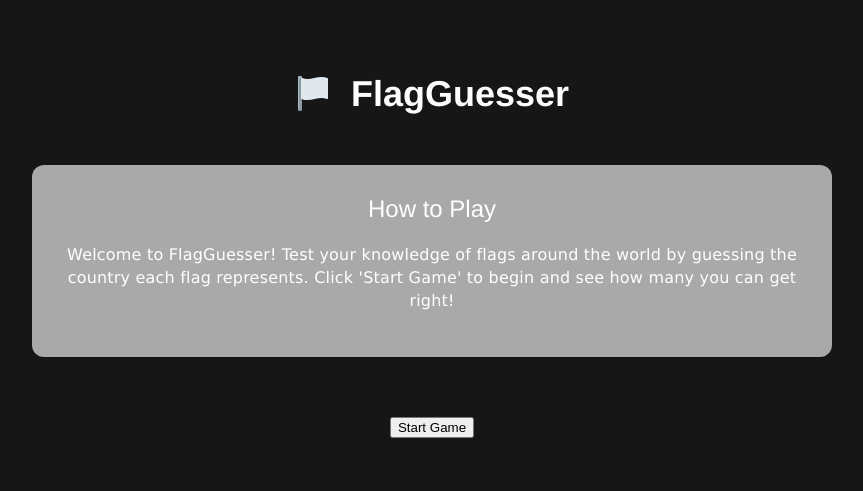
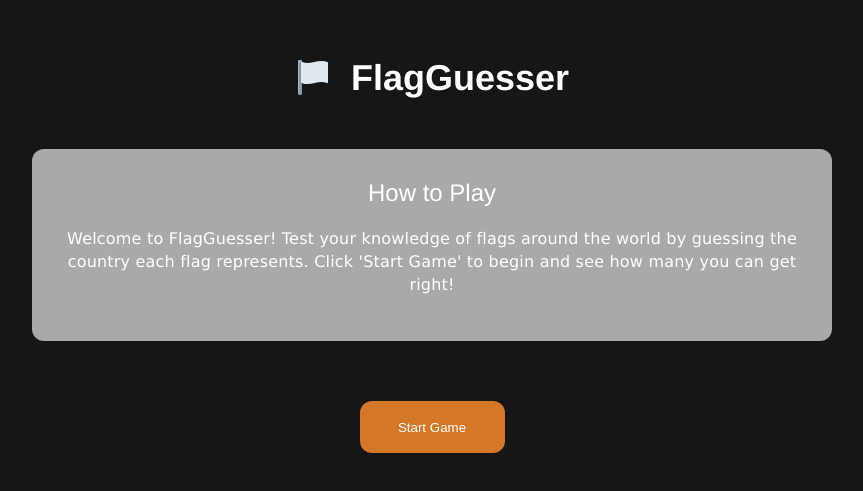
Before and after one commit to Ma1ndudecome/GameFlagAngular, an Angular app: page /Home in a window 1280 px wide. Shown: the part 145-636 px from the top of the page, without its empty margins (208-1071 px from the left). Built offline with nearby package versions, Linux system fonts and the light colour scheme.

Commit message:
add button and style

```diff
--- a/src/app/start-screen/start-screen.component.css
+++ b/src/app/start-screen/start-screen.component.css
@@ -50,6 +50,13 @@
     letter-spacing: 0.2px;
     font-weight: 500;
 }
-button{
+.button-start-game{
     margin-top: 60px;
+    background-color:var(--orange-color);
+    color:var(--light-color);
+    width: 145px;
+    height: 52px;
+    border-radius: 12px;
+    border: none;
+    cursor: pointer;
 }
--- a/src/app/start-screen/start-screen.component.html
+++ b/src/app/start-screen/start-screen.component.html
@@ -14,5 +14,5 @@
         </p>
     </div>
 
-    <button>Start Game</button>
+    <button class="button-start-game">Start Game</button>
 </div>
--- a/src/styles.css
+++ b/src/styles.css
@@ -1,7 +1,8 @@
 :root{
     --brow-black-color:rgba(22,22,22,255);
     --light-color:white;
-    --gray-light-color:rgba(169,169,169,255)
+    --gray-light-color:rgba(169,169,169,255);
+    --orange-color:#d47827;
 }
 html,body{
     margin: 0;
```
